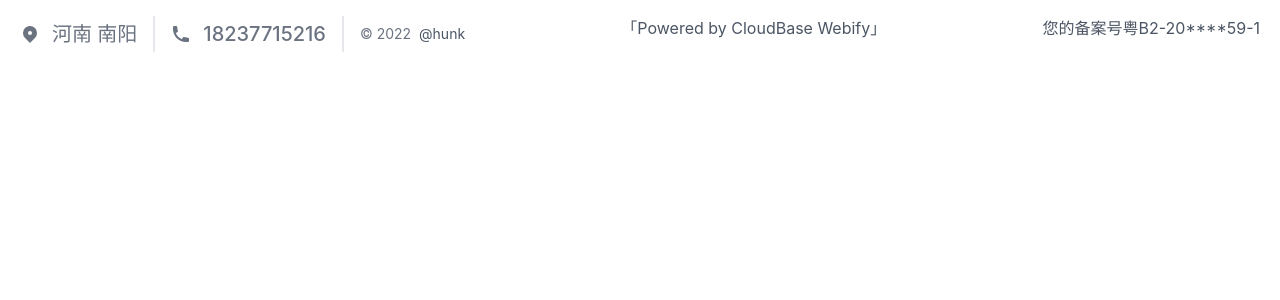
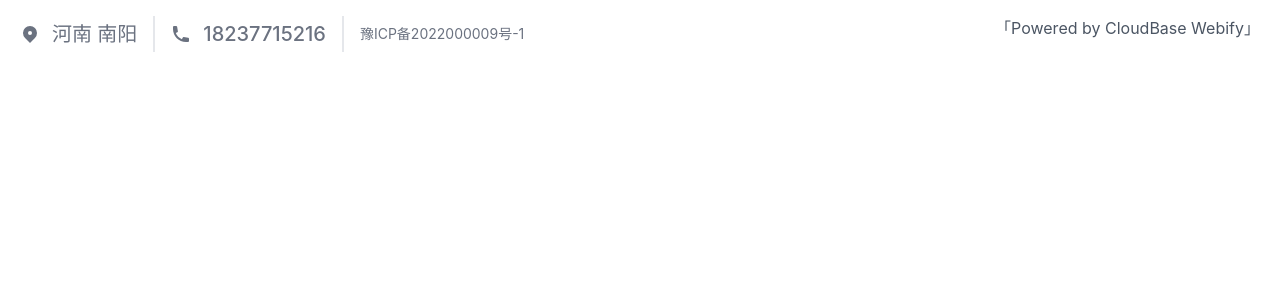
Before and after one commit to hunkguo/agent-bookkeeping, a Next.js app: page /components/agent_bookkeeping/footer in a window 1280 px wide. Shown: the top 300 px of the page. Built offline with nearby package versions, Linux system fonts and the light colour scheme.

Commit message:
备案号

```diff
--- a/pages/components/agent_bookkeeping/footer.js
+++ b/pages/components/agent_bookkeeping/footer.js
@@ -21,17 +21,12 @@ export default function Footer() {
                     </svg>
                     <span class="ml-3 text-xl">18237715216</span>
                 </a>
-                <p class="text-sm text-gray-500 sm:ml-4 sm:pl-4 sm:border-l-2 sm:border-gray-200 sm:py-2 sm:mt-0 mt-4">© 2022 <a href="https://twitter.com/knyttneve" class="text-gray-600 ml-1" rel="noopener noreferrer" target="_blank">@hunk</a>
+                <p class="text-sm text-gray-500 sm:ml-4 sm:pl-4 sm:border-l-2 sm:border-gray-200 sm:py-2 sm:mt-0 mt-4">
+                    <a href="https://beian.miit.gov.cn/" target="_blank">豫ICP备2022000009号-1</a>
                 </p>
 
                 <span class="inline-flex sm:ml-auto sm:mt-0 mt-4 justify-center sm:justify-start">
-                <a
-                    href="https://webify.cloudbase.net/"
-                > 「Powered by CloudBase Webify」</a>
-                </span>
-                <span class="inline-flex sm:ml-auto sm:mt-0 mt-4 justify-center sm:justify-start">
-                    <a href="https://beian.miit.gov.cn/" target="_blank">您的备案号</a>
-                    <a href="https://beian.miit.gov.cn/" target="_blank">粤B2-20****59-1</a>
+                    <a href="https://webify.cloudbase.net/"> 「Powered by CloudBase Webify」</a>
                 </span>
 
             </div>
```
